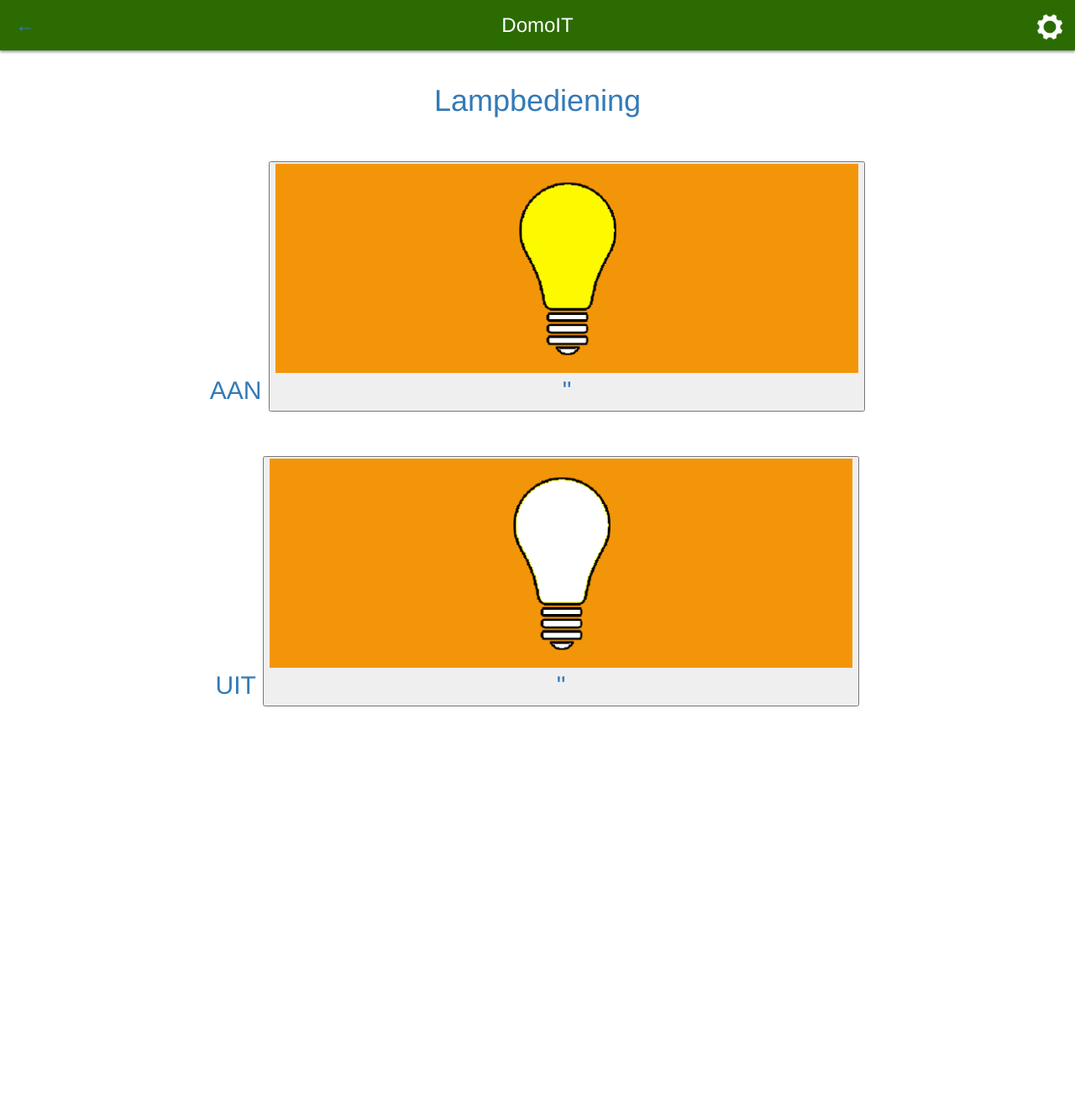
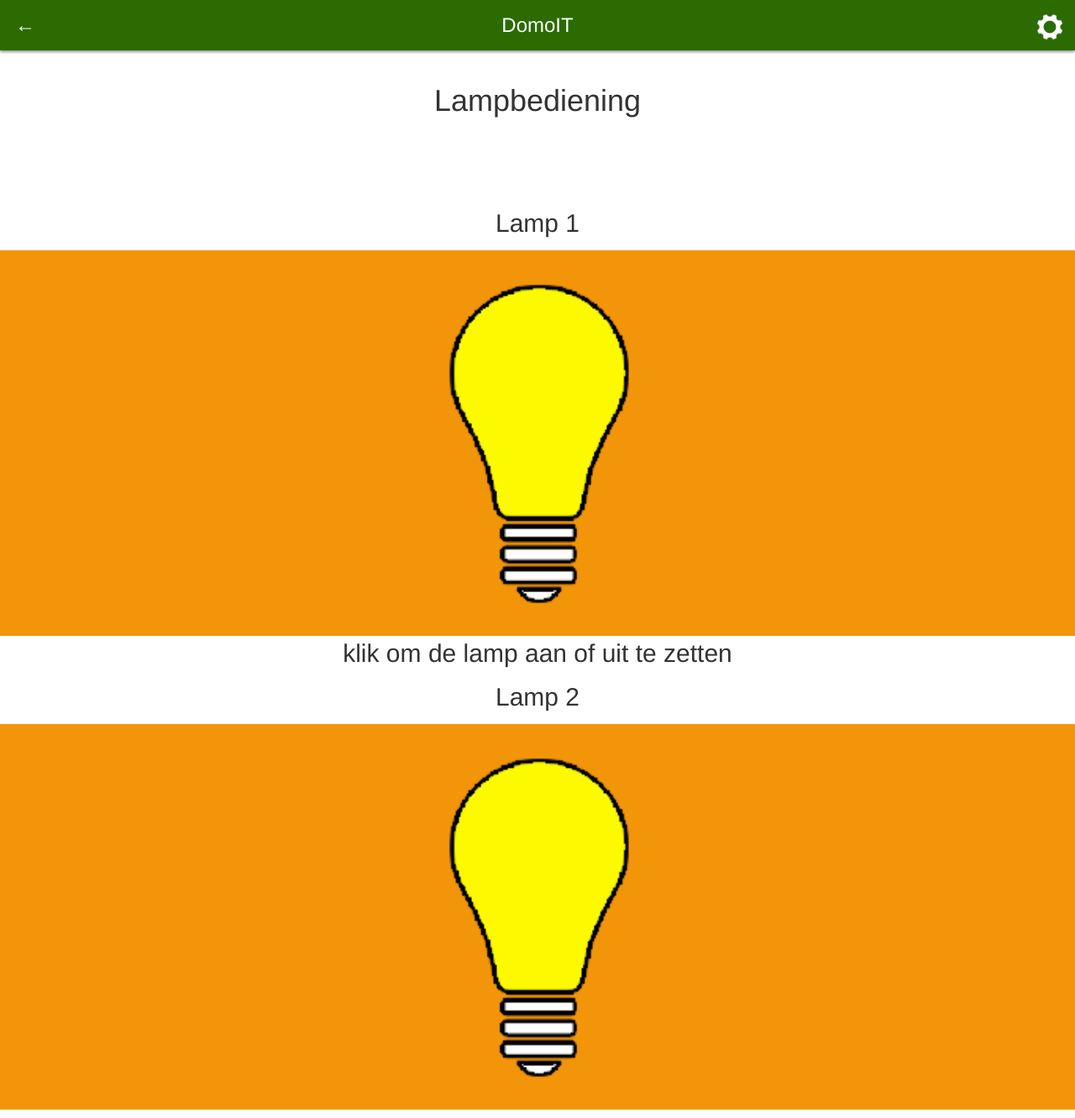
Before and after one commit to thec0mpler/Intra-Disciplinair-Project, a PHP site: page /lichten.php in a window 1280 px wide. Shown: the whole page at 84% size. Before the commit the page ends 841 px from the top, so only its background shows below. Run offline with PHP 8.4, Linux system fonts and the light colour scheme.

```diff
--- a/Server/header.php
+++ b/Server/header.php
@@ -12,9 +12,9 @@
 <body>
 
 <div id="navigation">
-    <div class="back-button active"><a href="index.php">&larr;</a></div>
+    <div class="back-button active">&larr;</div>
     <div class="name">DomoIT</div>
-    <div class="settings-button"><a href="opties.php"</a><img src="/assets/images/settings-icon.png"></div>
+    <div class="settings-button"><img src="/assets/images/settings-icon.png"></div>
 </div>
 
 <div id="content">
--- a/Server/public_html/assets/css/domoit.css
+++ b/Server/public_html/assets/css/domoit.css
@@ -59,3 +59,8 @@
 	text-align: center;
 	font-size: 30px;
 }
+
+#content form {
+	text-align: center;
+	font-size: 40px
+}
--- a/Server/public_html/index.php
+++ b/Server/public_html/index.php
@@ -3,15 +3,15 @@
 <h3>Hoofdmenu</h3>
 
     <p>Lamp
-<button> <a href="lichten.php"</a><img src="plaatje_lamp.jpg" alt="Lamp" style="width:100%;height:100%;">
+<button> <a href="lichten.php"</a><img src="/assets/images/lamp_aan.png" alt="Lamp" style="width:100%;height:100%;">
 </button> </p>
 
     <p>Camera
-<button> <a href="camera.php"</a> <img src="plaatje_camera.jpg" alt="Camera" style="width:100%;height:100%;">
+<button> <a href="camera.php"</a> <img src="/assets/images/plaatje_camera.jpg" alt="Camera" style="width:100%;height:100%;">
 </button> </p>
 
     <p>Hulpoproep
-<button> <a href="hulp.php"><img src="plaatje_hulp.jpg" alt="Hulpknop" style="width:100%;height:100%;">
+<button> <a href="hulp.php"><img src="/assets/images/plaatje_hulp.jpg" alt="Hulpknop" style="width:100%;height:100%;">
 </button> </p>
 
 
--- a/Server/public_html/lichten.php
+++ b/Server/public_html/lichten.php
@@ -1,20 +1,36 @@
 <?php require_once "../header.php"; ?>
     <br>
         <h1>Lampbediening</h1>
-    <p>
+<p>
     <br>
-           AAN
+    <br>
+<p> Lamp 1</p>
+<img id="myImage" onclick="changeImage()" src="/assets/images/lamp_aan.png" width="100%" height="100%">
 
-        <button><img src= "lamp aan.png" alt="Lamp aanzetten" width="100%"; height="100%">"
-        </button>
-    </p>
+<p>klik om de lamp aan of uit te zetten</p>
 
-    <p>
-    <br>
-        UIT
-
-        <button> <img src= "lamp uit.png" alt= "Lamp uitzetten" width = "100%"; height="100%">"
-        </button>
+<script>
+function changeImage() {
+    var image = document.getElementById('myImage');
+        if (image.src.match("lamp_aan")) {
+        image.src = "/assets/images/lamp_uit.png";}
+        else {
+        image.src = "/assets/images/lamp_aan.png";
+    }
+}
+</script>
+<p> Lamp 2 </p>
+<img id="myImage2" onclick="changeImage2()" src="/assets/images/lamp_aan.png" width="100%" height="100%">
+<script>
+function changeImage2() {
+    var image = document.getElementById('myImage2');
+        if (image.src.match("lamp_aan")) {
+        image.src = "/assets/images/lamp_uit.png";}
+        else {
+        image.src = "/assets/images/lamp_aan.png";
+    }
+}
+</script>
     </p>
 
 
```
Also changed, not shown: Server/public_html/Opties.php (+16 -1 lines), Server/public_html/assets/images/lamp_aan.png (renamed from Server/public_html/lamp aan.png), Server/public_html/assets/images/lamp_uit.png (renamed from Server/public_html/lamp uit.png), Server/public_html/assets/images/plaatje_lamp.jpg (deleted), Server/public_html/assets/images/tosti.jpg (added), Server/public_html/plaatje_camera.jpg (deleted), Server/public_html/plaatje_hulp.jpg (deleted), Server/public_html/plaatje_lamp.jpg (deleted), 1 other file.
